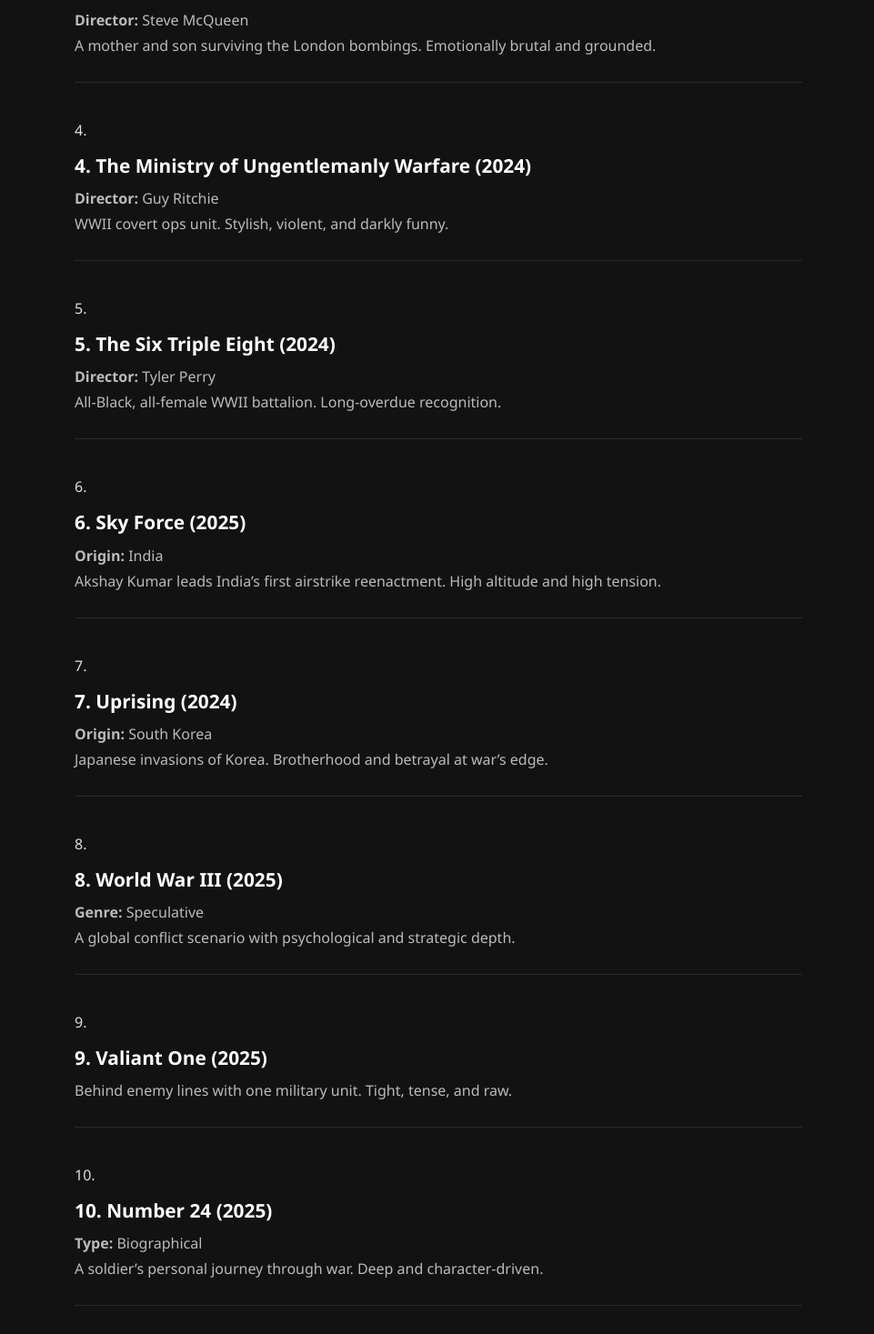
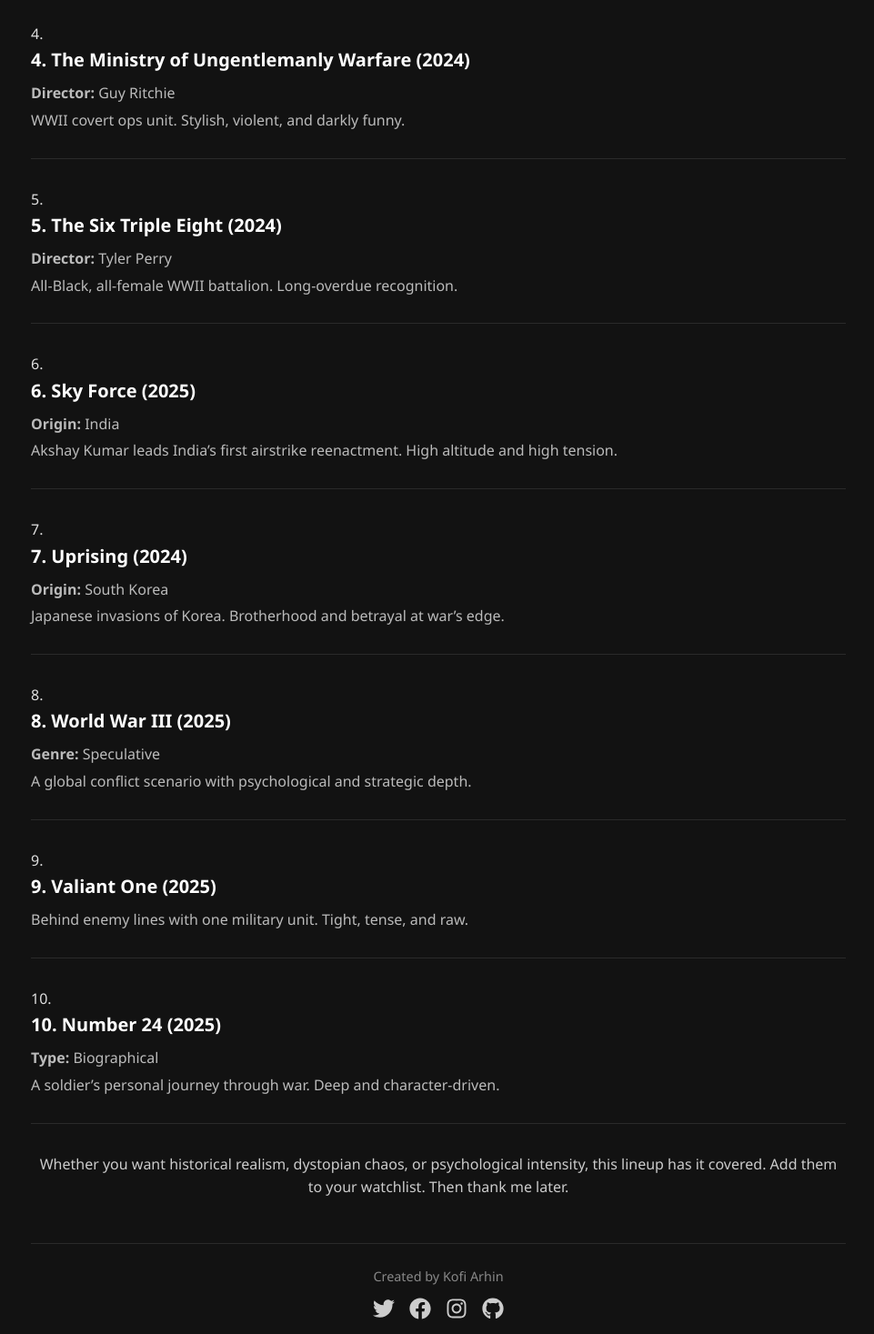
Before and after one commit to kofiarhin/kf-rt-alpha, a React (Vite) app: page / in a window 1280 px wide. Shown: the part 703-2170 px from the top of the page at 91% size, without its empty margins (158-1119 px from the left). Built offline with nearby package versions, Linux system fonts and the light colour scheme.

Commit message:
Update App.css

```diff
--- a/src/App.css
+++ b/src/App.css
@@ -1,54 +1,67 @@
+/* Root variables for consistent theming */
 :root {
   --bg-color: #121212;
   --text-color: #e0e0e0;
   --accent-color: #ff5e00;
   --border-color: #2a2a2a;
+  --font-family: 'Segoe UI', Tahoma, Geneva, Verdana, sans-serif;
+}
+
+/* Reset & base layout */
+* {
+  box-sizing: border-box;
+  margin: 0;
+  padding: 0;
 }
 
 body {
   background-color: var(--bg-color);
-  margin: 0;
-  padding: 0;
+  color: var(--text-color);
+  font-family: var(--font-family);
+  line-height: 1.6;
+  font-size: 16px;
 }
 
+/* Main container */
 .blog-container {
   padding: 2rem;
-  max-width: 800px;
+  max-width: 960px;
   margin: auto;
-  font-family: 'Segoe UI', Tahoma, Geneva, Verdana, sans-serif;
-  color: var(--text-color);
-  background-color: var(--bg-color);
 }
 
+/* Heading */
 h1 {
   font-size: 2rem;
   margin-bottom: 1rem;
   color: var(--accent-color);
+  text-align: center;
 }
 
+/* Introduction & outro */
 .intro,
 .outro {
   margin-bottom: 2rem;
   font-size: 1rem;
   color: #ccc;
+  text-align: center;
 }
 
+/* Movie list */
 .movie-list {
   list-style: decimal inside;
   padding-left: 0;
 }
 
 .movie-item {
-  margin-bottom: 2.5rem;
+  margin-bottom: 2rem;
   padding-bottom: 1.5rem;
   border-bottom: 1px solid var(--border-color);
 }
 
 .movie-item h2 {
-  font-size: 1.3rem;
-  margin-top: 0.75rem;
+  font-size: 1.25rem;
   margin-bottom: 0.5rem;
-  color: #fff;
+  color: #ffffff;
 }
 
 .movie-item p {
@@ -56,11 +69,61 @@ h1 {
   color: #bbb;
 }
 
-.movie-image {
-  width: 100%;
-  max-height: 300px;
-  object-fit: cover;
-  border-radius: 8px;
-  border: 1px solid var(--border-color);
-  margin-bottom: 0.75rem;
+/* Footer */
+.footer {
+  margin-top: 3rem;
+  padding-top: 1.5rem;
+  border-top: 1px solid var(--border-color);
+  text-align: center;
+  color: #888;
+  font-size: 0.9rem;
 }
+
+.social-icons {
+  margin-top: 0.5rem;
+}
+
+.social-icons a {
+  margin: 0 0.5rem;
+  font-size: 1.5rem;
+  color: #ccc;
+  transition: color 0.3s ease;
+}
+
+.social-icons a:hover {
+  color: var(--accent-color);
+}
+
+/* Responsive adjustments */
+@media (max-width: 768px) {
+  .blog-container {
+    padding: 1.5rem;
+  }
+
+  h1 {
+    font-size: 1.6rem;
+  }
+
+  .movie-item h2 {
+    font-size: 1.1rem;
+  }
+
+  .social-icons a {
+    font-size: 1.3rem;
+  }
+}
+
+@media (max-width: 480px) {
+  body {
+    font-size: 15px;
+  }
+
+  .movie-item {
+    padding-bottom: 1rem;
+  }
+
+  .social-icons a {
+    font-size: 1.2rem;
+    margin: 0 0.3rem;
+  }
+}
```
